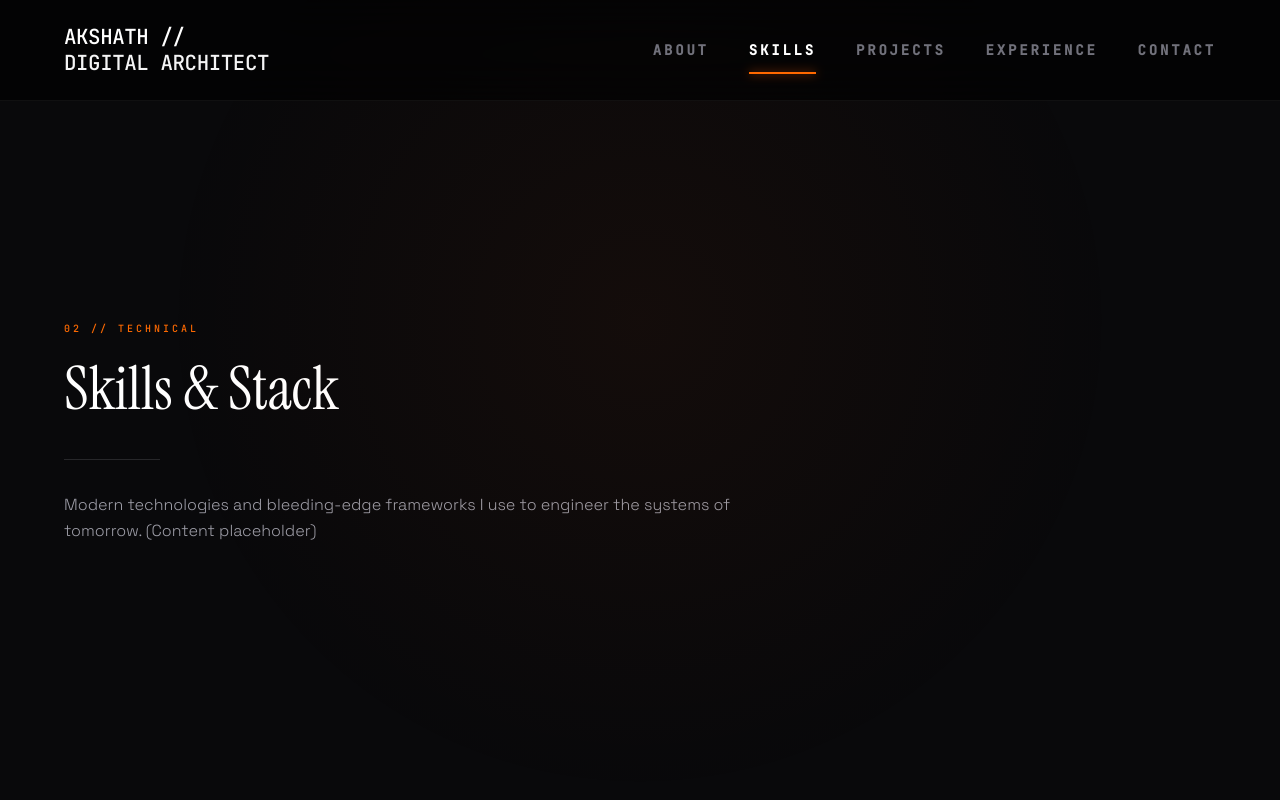
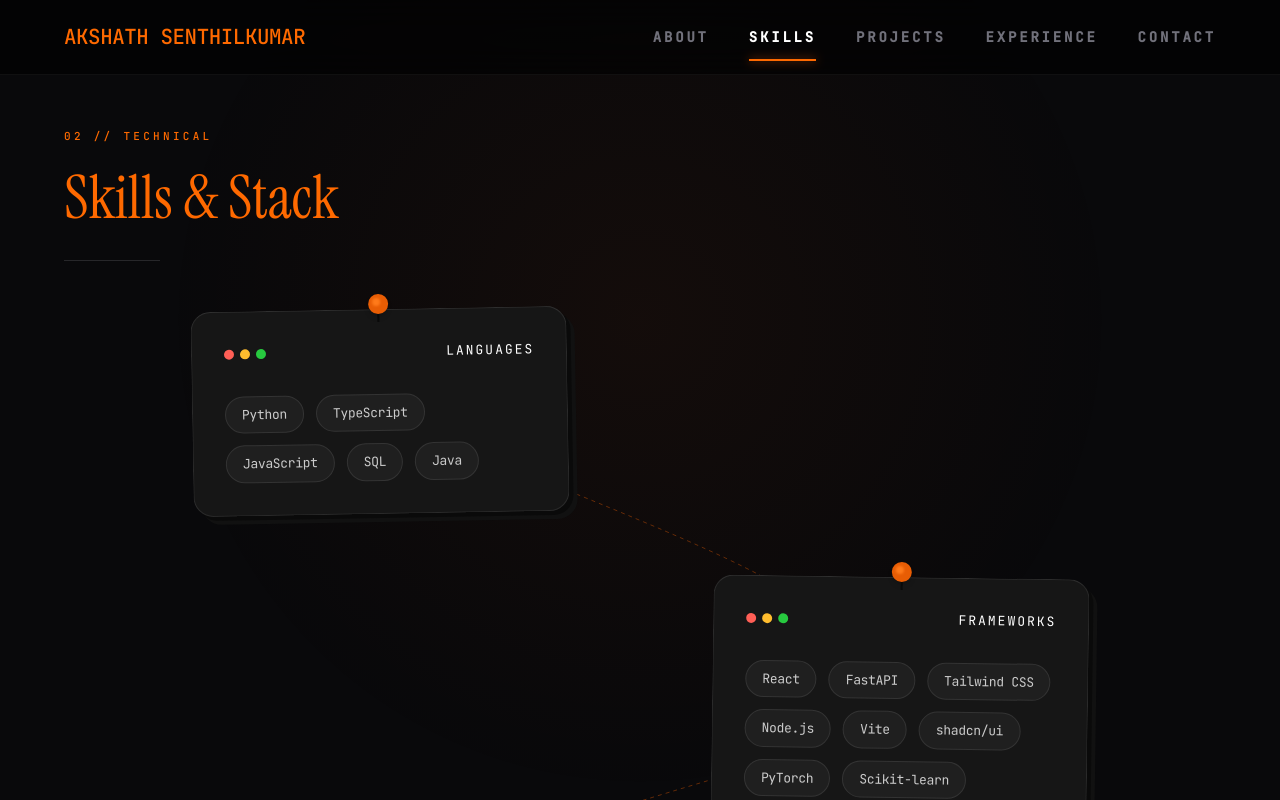
Before and after one commit to akshath-31/Akshath-Portfolio, a React (Vite) app: page /skills in a window 1280 px wide. Shown: the top 800 px of the page. Built offline with nearby package versions, Linux system fonts and the light colour scheme.

Commit message:
Updated /skills page

```diff
--- a/package.json
+++ b/package.json
@@ -20,6 +20,7 @@
     "motion": "^12.23.24",
     "react": "^19.0.0",
     "react-dom": "^19.0.0",
+    "react-icons": "^5.6.0",
     "react-router-dom": "^7.13.1",
     "vite": "^6.2.0"
   },
--- /dev/null
+++ b/src/components/SkillsMarquee.tsx
@@ -0,0 +1,73 @@
+import {
+  SiReact, SiTypescript, SiJavascript, SiPython, SiNodedotjs,
+  SiFastapi, SiTailwindcss, SiPytorch, SiScikitlearn, SiPandas,
+  SiNumpy, SiSupabase, SiPostgresql, SiDocker, SiGit,
+  SiGithub, SiVercel, SiFigma, SiVite, SiGooglecloud, SiJupyter,
+  SiPostman, SiRedis, SiMongodb
+} from "react-icons/si";
+import { FaJava } from "react-icons/fa";
+import { VscVscode } from "react-icons/vsc";
+import { IconType } from "react-icons";
+
+type SkillItem = {
+  name: string;
+  Icon?: IconType;
+  abbr?: string;
+  color: string;
+};
+
+const skills: SkillItem[] = [
+  { name: "React", Icon: SiReact, color: "#61DAFB" },
+  { name: "TypeScript", Icon: SiTypescript, color: "#3178C6" },
+  { name: "JavaScript", Icon: SiJavascript, color: "#F7DF1E" },
+  { name: "Python", Icon: SiPython, color: "#3776AB" },
+  { name: "Node.js", Icon: SiNodedotjs, color: "#339933" },
+  { name: "FastAPI", Icon: SiFastapi, color: "#009688" },
+  { name: "Tailwind CSS", Icon: SiTailwindcss, color: "#06B6D4" },
+  { name: "PyTorch", Icon: SiPytorch, color: "#EE4C2C" },
+  { name: "Scikit-learn", Icon: SiScikitlearn, color: "#F7931E" },
+  { name: "Pandas", Icon: SiPandas, color: "#150458" },
+  { name: "NumPy", Icon: SiNumpy, color: "#4DABCF" },
+  { name: "Supabase", Icon: SiSupabase, color: "#3ECF8E" },
+  { name: "PostgreSQL", Icon: SiPostgresql, color: "#4169E1" },
+  { name: "Docker", Icon: SiDocker, color: "#2496ED" },
+  { name: "Git", Icon: SiGit, color: "#F05032" },
+  { name: "GitHub", Icon: SiGithub, color: "#FFFFFF" },
+  { name: "Vercel", Icon: SiVercel, color: "#FFFFFF" },
+  { name: "Figma", Icon: SiFigma, color: "#F24E1E" },
+  { name: "Vite", Icon: SiVite, color: "#646CFF" },
+  { name: "Java", Icon: FaJava, color: "#007396" },
+  { name: "VS Code", Icon: VscVscode, color: "#007ACC" },
+  { name: "Postman", Icon: SiPostman, color: "#FF6C37" },
+  { name: "Google Cloud", Icon: SiGooglecloud, color: "#4285F4" },
+  { name: "Jupyter", Icon: SiJupyter, color: "#F37626" },
+  { name: "Matplotlib", abbr: "MPL", color: "#11557c" },
+  { name: "Redis", Icon: SiRedis, color: "#DC382D" },
+  { name: "MongoDB", Icon: SiMongodb, color: "#47A248" }
+];
+
+export default function SkillsMarquee() {
+  return (
+    <div className="w-full h-full overflow-hidden flex items-center relative">
+      <div className="flex w-max animate-marquee hover:[animation-play-state:paused] items-center gap-[28px] px-8">
+        {[...skills, ...skills].map((skill, index) => (
+          <div
+            key={`${skill.name}-${index}`}
+            className="flex-shrink-0 w-[110px] h-[110px] flex flex-col items-center justify-between py-3 rounded-[12px] bg-[#1a1a1a] border-[0.5px] border-[#2a2a2a] group cursor-default"
+          >
+            <div className="flex-1 flex items-center justify-center w-full" style={{ color: skill.color }}>
+              {skill.Icon ? (
+                <skill.Icon size="36px" />
+              ) : (
+                <span className="font-bold text-xl font-mono tracking-tighter">{skill.abbr}</span>
+              )}
+            </div>
+            <span className="text-[11px] h-[24px] flex items-center font-mono text-white text-center uppercase tracking-tight w-full justify-center px-1 overflow-hidden whitespace-nowrap text-ellipsis" style={{ lineHeight: 1 }}>
+              {skill.name}
+            </span>
+          </div>
+        ))}
+      </div>
+    </div>
+  );
+}
--- a/src/components/TopNav.tsx
+++ b/src/components/TopNav.tsx
@@ -21,10 +21,8 @@ export default function TopNav() {
         className="flex flex-col gap-1 cursor-pointer group"
         onClick={() => navigate('/')}
       >
-        <h1 className="text-lg md:text-[1.3rem] font-medium font-mono tracking-[-0.02em] leading-tight uppercase transition-colors group-hover:text-orange-500">
-          AKSHATH //
-          <br />
-          <span className="text-zinc-100 group-hover:text-orange-400 transition-colors">DIGITAL ARCHITECT</span>
+        <h1 className="text-lg md:text-[1.3rem] font-medium font-mono tracking-[-0.02em] leading-tight uppercase transition-colors text-orange-500 hover:text-orange-400">
+          AKSHATH SENTHILKUMAR
         </h1>
       </motion.div>
 
--- a/src/index.css
+++ b/src/index.css
@@ -6,4 +6,14 @@
   --font-mono: "JetBrains Mono", ui-monospace, SFMono-Regular, monospace;
   --font-display: "Instrument Serif", serif;
   --font-oxanium: "Oxanium", sans-serif;
+  --animate-marquee: marquee 55s linear infinite;
+
+  @keyframes marquee {
+    from {
+      transform: translateX(0%);
+    }
+    to {
+      transform: translateX(-50%);
+    }
+  }
 }
--- a/src/pages/Skills.tsx
+++ b/src/pages/Skills.tsx
@@ -1,41 +1,140 @@
 import { motion } from "motion/react";
 import TopNav from "../components/TopNav";
+import SkillsMarquee from "../components/SkillsMarquee";
+
+const skillsData = [
+  {
+    category: "Languages",
+    id: "o1",
+    align: "left",
+    rotation: -1,
+    items: ["Python", "TypeScript", "JavaScript", "SQL", "Java"]
+  },
+  {
+    category: "Frameworks",
+    id: "o2",
+    align: "right",
+    rotation: 0.8,
+    items: ["React", "FastAPI", "Tailwind CSS", "Node.js", "Vite", "shadcn/ui", "PyTorch", "Scikit-learn"]
+  },
+  {
+    category: "Data & Visualisation",
+    id: "o3",
+    align: "left",
+    rotation: -0.5,
+    items: ["Pandas", "NumPy", "Recharts", "Matplotlib", "TensorFlow", "Supabase"]
+  },
+  {
+    category: "Developer Tools",
+    id: "o4",
+    align: "right",
+    rotation: 1.2,
+    items: ["Git & GitHub", "VS Code", "Postman", "Docker", "Vercel", "Figma"]
+  }
+];
 
 export default function Skills() {
   return (
-    <div className="min-h-screen bg-zinc-950 text-white font-sans selection:bg-white selection:text-black">
+    <div className="min-h-screen bg-zinc-950 text-white font-sans selection:bg-white selection:text-black flex flex-col relative overflow-hidden">
       <TopNav />
-
-      <main className="pt-32 pb-16 px-8 md:px-16 max-w-7xl mx-auto flex flex-col justify-center min-h-screen">
-        <motion.div
-          initial={{ opacity: 0, y: 20 }}
-          animate={{ opacity: 1, y: 0 }}
-          transition={{ duration: 0.8, ease: [0.16, 1, 0.3, 1] }}
-          className="space-y-8"
-        >
-          <div className="space-y-4">
-            <h2 className="text-[10px] tracking-[0.3em] font-mono text-orange-500 uppercase font-medium">
-              02 // Technical
-            </h2>
-            <h1 className="text-4xl md:text-6xl font-display font-medium leading-tight">
-              Skills & Stack
-            </h1>
-          </div>
-
-          <div className="w-24 h-px bg-zinc-800" />
-
-          <p className="max-w-2xl text-zinc-400 text-sm md:text-base leading-relaxed font-light">
-            Modern technologies and bleeding-edge frameworks I use to engineer the systems of tomorrow.
-            (Content placeholder)
-          </p>
-        </motion.div>
-      </main>
-
       {/* Decorative Background Elements */}
       <div className="fixed inset-0 pointer-events-none z-0">
         <div className="absolute inset-0 bg-[radial-gradient(circle_at_50%_40%,rgba(234,88,12,0.05),transparent_60%)]" />
         <div className="absolute top-0 left-0 w-full h-full opacity-10" style={{ backgroundImage: 'radial-gradient(#ea580c 0.5px, transparent 0.5px)', backgroundSize: '40px 40px' }} />
       </div>
+
+      <main className="pt-32 pb-24 max-w-[100rem] mx-auto w-full z-10 grow relative px-6 md:px-12 lg:px-16 flex flex-col">
+
+        {/* Top Header Section */}
+        <div className="w-full mb-12 flex flex-col items-start gap-4">
+          <h2 className="text-[11px] tracking-[0.3em] font-mono text-orange-500 uppercase font-medium">
+            02 // Technical
+          </h2>
+          <h1 className="text-4xl md:text-5xl lg:text-6xl font-display font-medium leading-tight text-orange-500">
+            Skills & Stack
+          </h1>
+          <div className="w-24 h-px bg-zinc-800 mt-2" />
+        </div>
+
+        {/* Zigzag Sticky Notes Section */}
+        <div className="relative w-full max-w-4xl mx-auto flex flex-col gap-12 sm:gap-16 pb-12">
+          <svg viewBox="0 0 100 100" preserveAspectRatio="none" className="absolute left-0 top-0 w-full h-[85%] mt-[5%] pointer-events-none hidden md:block opacity-40">
+            <path
+              d="M 28 8.5 C 75 25, 75 25, 72 38 C 25 50, 25 50, 28 62 C 75 75, 75 75, 72 90"
+              fill="none"
+              stroke="#e85d04"
+              strokeWidth="1"
+              strokeDasharray="4 4"
+              vectorEffect="non-scaling-stroke"
+            />
+          </svg>
+
+          {skillsData.map((section, idx) => (
+            <motion.div
+              key={section.id}
+              initial={{ opacity: 0, y: 30 }}
+              animate={{ opacity: 1, y: 0 }}
+              transition={{ duration: 0.6, delay: 0.2 + idx * 0.15 }}
+              whileHover={{ translateY: -4 }}
+              className={`relative z-10 w-full md:w-[42%] bg-[#161616] p-8 rounded-[20px] shadow-[4px_4px_0px_#0a0a0a,8px_8px_0px_#111] transition-transform duration-300 ease-out border border-[#2a2a2a] ${
+                section.align === "left" ? "md:mr-auto" : "md:ml-auto"
+              }`}
+              style={{
+                borderTop: '1px solid #2f2f2f',
+                rotate: `${section.rotation}deg`
+              }}
+            >
+              {/* Card Header: Traffic lights + Title */}
+              <div className="flex items-center justify-between mb-8">
+                <div className="flex gap-1.5">
+                  <div className="w-2.5 h-2.5 rounded-full bg-[#ff5f56]" />
+                  <div className="w-2.5 h-2.5 rounded-full bg-[#ffbd2e]" />
+                  <div className="w-2.5 h-2.5 rounded-full bg-[#27c93f]" />
+                </div>
+                <h3 className="text-[13px] font-mono tracking-[2px] text-white uppercase">
+                  {section.category}
+                </h3>
+              </div>
+
+              {/* Pin */}
+              <div className="absolute -top-4 left-1/2 -translate-x-1/2 flex flex-col items-center z-20">
+                <div className="w-5 h-5 rounded-full bg-[#e85d04] shadow-md relative overflow-hidden flex items-center justify-center">
+                   <div className="absolute top-1 left-1 w-2 h-2 rounded-full bg-[#ff7a1a] blur-[1px]" />
+                </div>
+                <div className="w-[2px] h-3 bg-[#0a0a0a] -mt-1" />
+              </div>
+
+              <div className="flex flex-wrap gap-3">
+                {section.items.map((item, i) => (
+                  <span
+                    key={i}
+                    className="px-4 py-2 bg-[#1f1f1f] text-[#ccc] border border-[#333] rounded-[20px] text-[13px] font-mono tracking-tight hover:text-[#e85d04] hover:border-[#e85d04] transition-colors cursor-default"
+                  >
+                    {item}
+                  </span>
+                ))}
+              </div>
+            </motion.div>
+          ))}
+        </div>
+
+        {/* Marquee Hook Section */}
+        <div className="w-full flex flex-col items-start -mt-[45px]">
+          <motion.p
+            initial={{ opacity: 0 }}
+            animate={{ opacity: 1 }}
+            transition={{ delay: 1 }}
+            className="text-[#e85d04] font-display text-4xl md:text-5xl lg:text-6xl leading-tight mb-6"
+          >
+            With hands-on exp in:
+          </motion.p>
+
+          <div className="w-[100vw] relative left-1/2 -translate-x-1/2 h-48 flex items-center">
+            <SkillsMarquee />
+          </div>
+        </div>
+
+      </main>
     </div>
   );
 }
```
Also changed, not shown: 1 other file (tests, documents, lock files or other folders).
